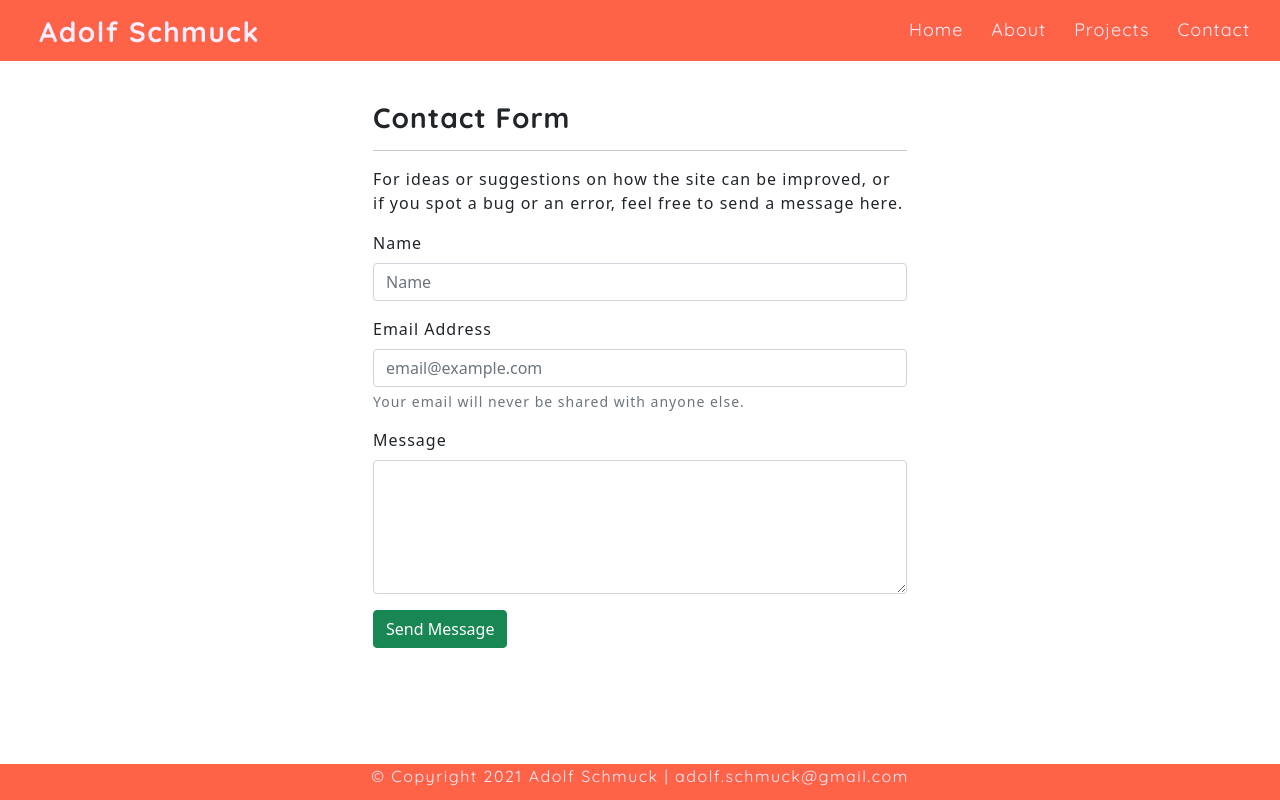
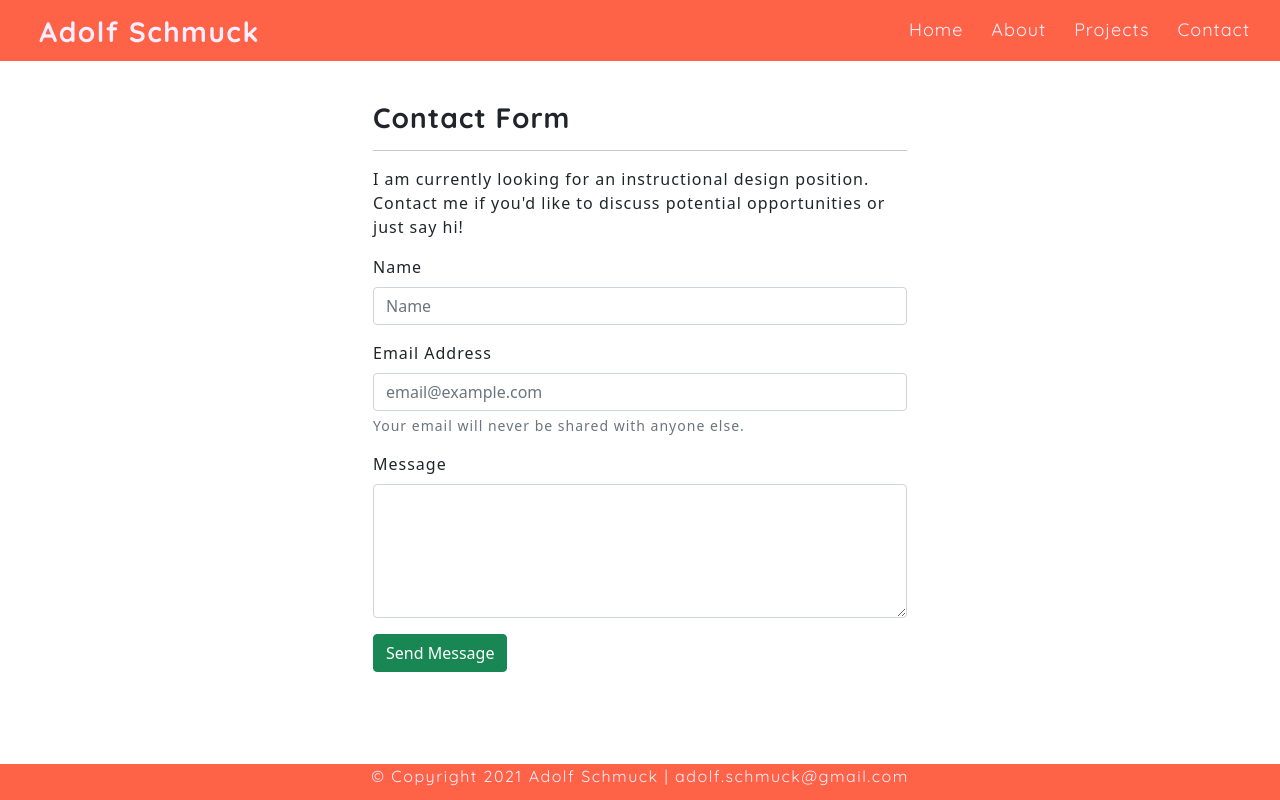
Before and after one commit to answebdev/portfolio-id, a React (Create React App) app: page /contact in a window 1280 px wide. Built offline with nearby package versions, Linux system fonts and the light colour scheme.

Commit message:
update css

```diff
--- a/src/components/pages/Contact.js
+++ b/src/components/pages/Contact.js
@@ -27,9 +27,9 @@ const Contact = () => {
               <hr />
               <div className='content'>
                 <p>
-                  For ideas or suggestions on how the site can be improved, or
-                  if you spot a bug or an error, feel free to send a message
-                  here.
+                  I am currently looking for an instructional design position.
+                  Contact me if you'd like to discuss potential opportunities or
+                  just say hi!
                 </p>
                 <Form
                   action='/success'
--- a/src/components/pages/Projects.js
+++ b/src/components/pages/Projects.js
@@ -35,7 +35,7 @@ const Projects = () => {
           <Row>
             <Col md={12}>
               <div>
-                <h2 className={classes.ProjectName}>Dealing with Laziness</h2>
+                <h3 className={classes.ProjectName}>Dealing with Laziness</h3>
               </div>
             </Col>
           </Row>
--- a/src/styles/Projects.module.css
+++ b/src/styles/Projects.module.css
@@ -10,9 +10,9 @@
   margin-right: 20px;
 }
 
-/* .ProjectName {
-  margin-bottom: 0;
-} */
+.ProjectName {
+  font-weight: 700;
+}
 
 .Info {
   font-size: 16px;
```
